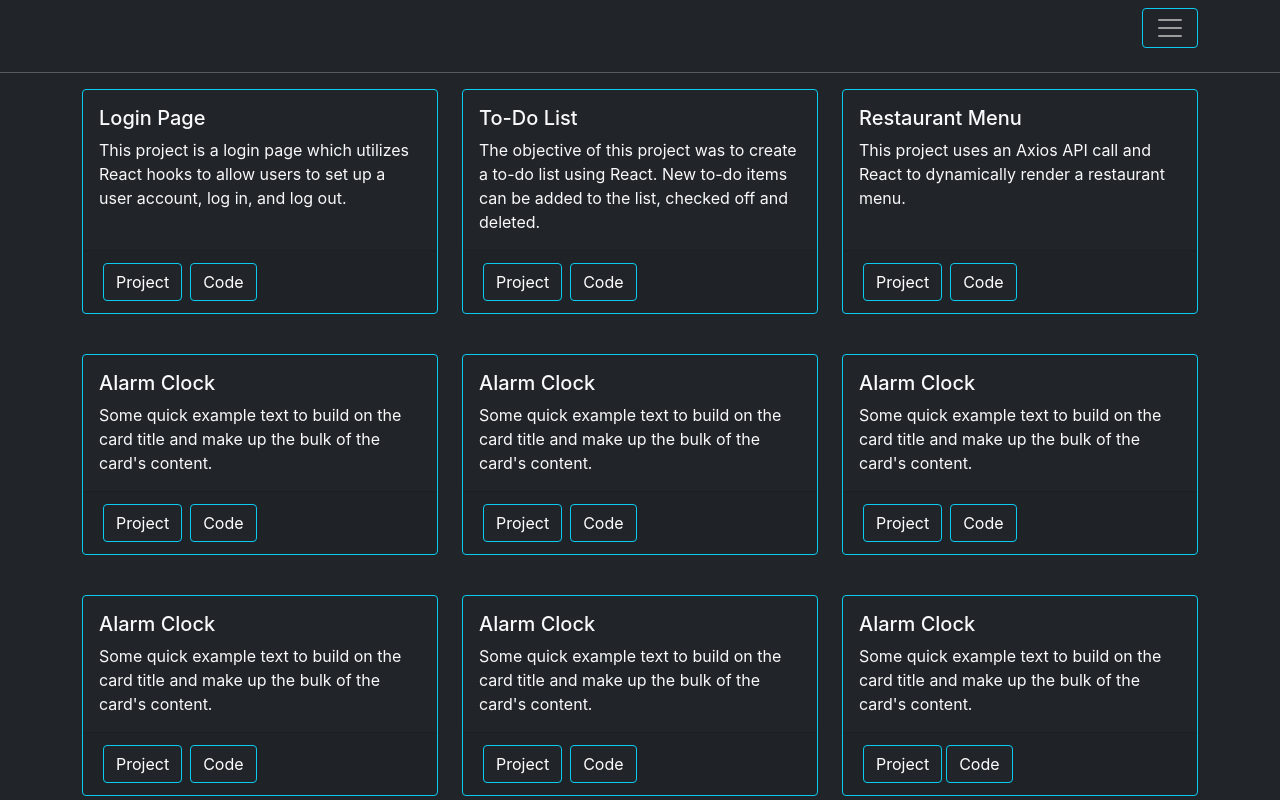
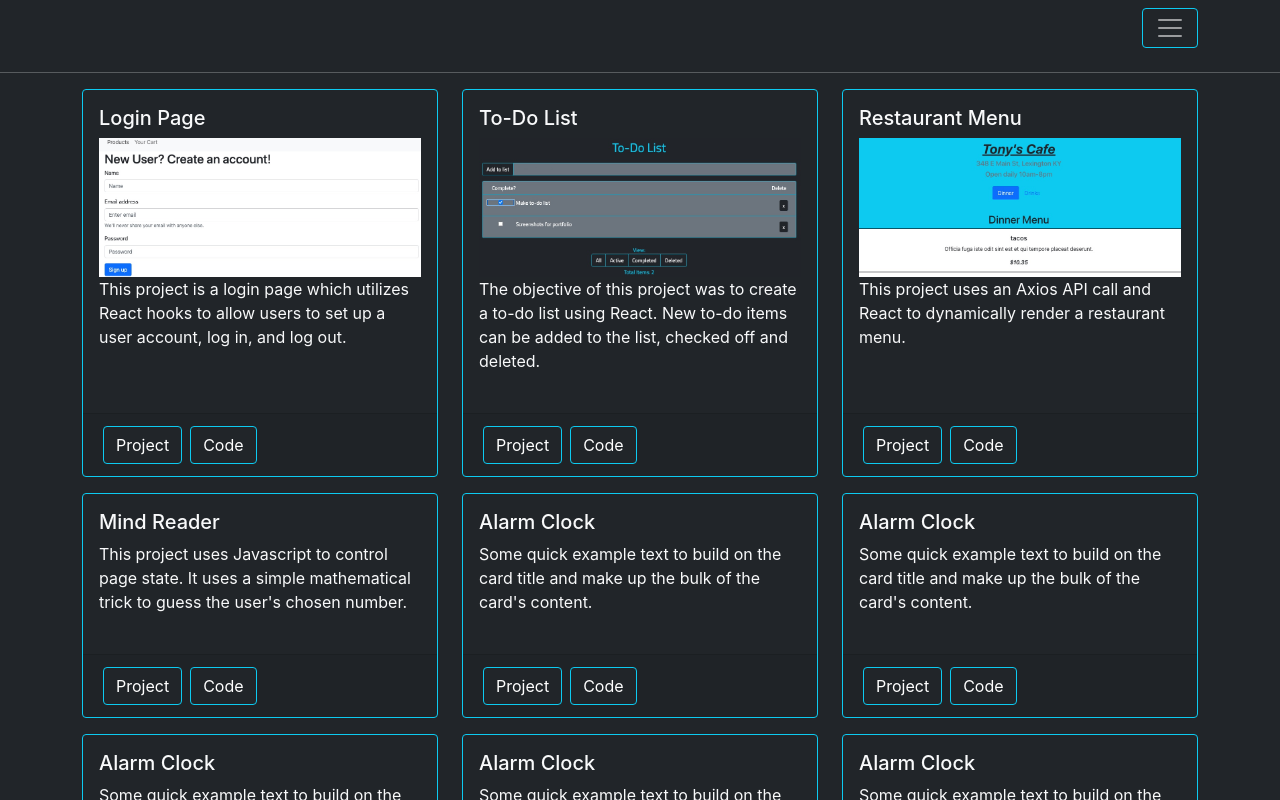
Before and after one commit to tonybwatson/tonybwatson.github.io, a React (Create React App) app: page /portfolio in a window 1280 px wide. Shown: the top 800 px of the page. Built offline with nearby package versions, Linux system fonts and the light colour scheme; the HTML template or start-up script is replaced by a standard one.

Commit message:
fixed card height

```diff
--- a/src/pages/Portfolio.js
+++ b/src/pages/Portfolio.js
@@ -1,4 +1,11 @@
 import React from 'react'
+import bouncing from '../img/bouncing.jpeg'
+import clock from '../img/clock.jpeg'
+import login from '../img/login.jpeg'
+import mindreader from '../img/mindreader.jpeg'
+import restaurant from '../img/restaurant.jpeg'
+import todo from '../img/to-do.jpeg'
+import weather from '../img/weather.jpeg'
 import { Card, CardGroup, Button, Container, Row, Col } from 'react-bootstrap'
 
 export default function Portfolio() {
@@ -6,15 +13,16 @@ export default function Portfolio() {
 		<div>
 			<>
 				<Container>
-					<CardGroup>
-						<Row>
-							<Col className="col-lg-4 mb-3 d-flex align-items-stretch">
-								<Card className="bg-dark border border-info mb-4 d-flex align-items-stretch">
+						<CardGroup>
+					<Row>
+							<Col className="col-md-4 mb-3">
+								<Card className="bg-dark border border-info mb-4 h-100">
 									<Card.Body>
 										<Card.Title>Login Page</Card.Title>
+										<img src={login} alt="login screen" className="img-fluid" />
 										<Card.Text>
 											This project is a login page which utilizes React hooks to allow users to set up a user account, log in, and log out.
-    				</Card.Text>
+    								</Card.Text>
 									</Card.Body>
 									<Card.Footer>
 										<Button className="btn btn-dark border border-info m-1"
@@ -27,14 +35,15 @@ export default function Portfolio() {
 								</Card>
 							</Col>
 
-							<Col className="col-lg-4 mb-3 d-flex align-items-stretch">
-								<Card className="bg-dark border border-info mb-4 d-flex align-items-stretch">
+							<Col className="col-md-4 mb-3 ">
+								<Card className="bg-dark border border-info mb-4 h-100">
 
 									<Card.Body>
 										<Card.Title>To-Do List</Card.Title>
+										<img src={todo} alt="to-do list" className="img-fluid" />
 										<Card.Text>
 											The objective of this project was to create a to-do list using React. New to-do items can be added to the list, checked off and deleted.
-    				</Card.Text>
+    								</Card.Text>
 									</Card.Body>
 									<Card.Footer>
 										<Button className="btn btn-dark border border-info m-1"
@@ -47,14 +56,14 @@ export default function Portfolio() {
 								</Card>
 							</Col>
 
-							<Col className="col-lg-4 mb-3 d-flex align-items-stretch">
-								<Card className="bg-dark border border-info mb-4">
-
+							<Col className="col-md-4 mb-3 ">
+								<Card className="bg-dark border border-info mb-4 h-100">
 									<Card.Body>
 										<Card.Title>Restaurant Menu</Card.Title>
+										<img src={restaurant} alt="restaurant menu" className="img-fluid" />
 										<Card.Text>
 											This project uses an Axios API call and React to dynamically render a restaurant menu.
-    				</Card.Text>
+    								</Card.Text>
 									</Card.Body>
 									<Card.Footer>
 										<Button className="btn btn-dark border border-info m-1"
@@ -66,19 +75,17 @@ export default function Portfolio() {
 									</Card.Footer>
 								</Card>
 							</Col>
-						</Row>
-					</CardGroup>
+
+					</Row>
 
 					<Row>
-						<Col className="col-lg-4 mb-3 d-flex align-items-stretch">
-							<Card className="bg-dark border border-info mb-4">
-
+						<Col className="col-md-4 mb-3 ">
+							<Card className="bg-dark border border-info mb-4 h-100">
 								<Card.Body>
-									<Card.Title>Alarm Clock</Card.Title>
+									<Card.Title>Mind Reader</Card.Title>
 									<Card.Text>
-										Some quick example text to build on the card title and make up the bulk of
-										the card's content.
-    				</Card.Text>
+										This project uses Javascript to control page state. It uses a simple mathematical trick to guess the user's chosen number.
+    								</Card.Text>
 								</Card.Body>
 								<Card.Footer>
 									<Button className="btn btn-dark border border-info m-1"
@@ -91,15 +98,14 @@ export default function Portfolio() {
 							</Card>
 						</Col>
 
-						<Col className="col-lg-4 mb-3 d-flex align-items-stretch">
-							<Card className="bg-dark border border-info mb-4">
-
+						<Col className="col-md-4 mb-3 ">
+							<Card className="bg-dark border border-info mb-4 h-100">
 								<Card.Body>
 									<Card.Title>Alarm Clock</Card.Title>
 									<Card.Text>
 										Some quick example text to build on the card title and make up the bulk of
 										the card's content.
-    				</Card.Text>
+    								</Card.Text>
 								</Card.Body>
 								<Card.Footer>
 									<Button className="btn btn-dark border border-info m-1"
@@ -112,15 +118,14 @@ export default function Portfolio() {
 							</Card>
 						</Col>
 
-						<Col className="col-lg-4 mb-3 d-flex align-items-stretch">
-							<Card className="bg-dark border border-info mb-4">
-
+						<Col className="col-md-4 mb-3 ">
+							<Card className="bg-dark border border-info mb-4 h-100">
 								<Card.Body>
 									<Card.Title>Alarm Clock</Card.Title>
 									<Card.Text>
 										Some quick example text to build on the card title and make up the bulk of
 										the card's content.
-    				</Card.Text>
+    								</Card.Text>
 								</Card.Body>
 								<Card.Footer>
 									<Button className="btn btn-dark border border-info m-1"
@@ -135,15 +140,14 @@ export default function Portfolio() {
 					</Row>
 
 					<Row>
-						<Col className="col-lg-4 mb-3 d-flex align-items-stretch">
-							<Card className="bg-dark border border-info mb-4">
-
+						<Col className="col-md-4 mb-3 ">
+							<Card className="bg-dark border border-info mb-4 h-100">
 								<Card.Body>
 									<Card.Title>Alarm Clock</Card.Title>
 									<Card.Text>
 										Some quick example text to build on the card title and make up the bulk of
 										the card's content.
-    				</Card.Text>
+    							</Card.Text>
 								</Card.Body>
 								<Card.Footer>
 									<Button className="btn btn-dark border border-info m-1"
@@ -156,15 +160,15 @@ export default function Portfolio() {
 							</Card>
 						</Col>
 
-						<Col className="col-lg-4 mb-3 d-flex align-items-stretch">
-							<Card className="bg-dark border border-info mb-4">
+						<Col className="col-md-4 mb-3 ">
+							<Card className="bg-dark border border-info mb-4 h-100">
 
 								<Card.Body>
 									<Card.Title>Alarm Clock</Card.Title>
 									<Card.Text>
 										Some quick example text to build on the card title and make up the bulk of
 										the card's content.
-    				</Card.Text>
+    							</Card.Text>
 								</Card.Body>
 								<Card.Footer>
 									<Button className="btn btn-dark border border-info m-1"
@@ -177,15 +181,15 @@ export default function Portfolio() {
 							</Card>
 						</Col>
 
-						<Col className="col-lg-4 mb-3 d-flex align-items-stretch">
-							<Card className="bg-dark border border-info mb-4">
+						<Col className="col-md-4 mb-3 ">
+							<Card className="bg-dark border border-info mb-4 h-100">
 
 								<Card.Body>
 									<Card.Title>Alarm Clock</Card.Title>
 									<Card.Text>
 										Some quick example text to build on the card title and make up the bulk of
 										the card's content.
-    				</Card.Text>
+    							</Card.Text>
 								</Card.Body>
 								<Card.Footer>
 									<Button className="btn btn-dark border border-info m-1"
@@ -198,6 +202,7 @@ export default function Portfolio() {
 							</Card>
 						</Col>
 					</Row>
+					</CardGroup>
 				</Container>
 			</>
 		</div>
```
